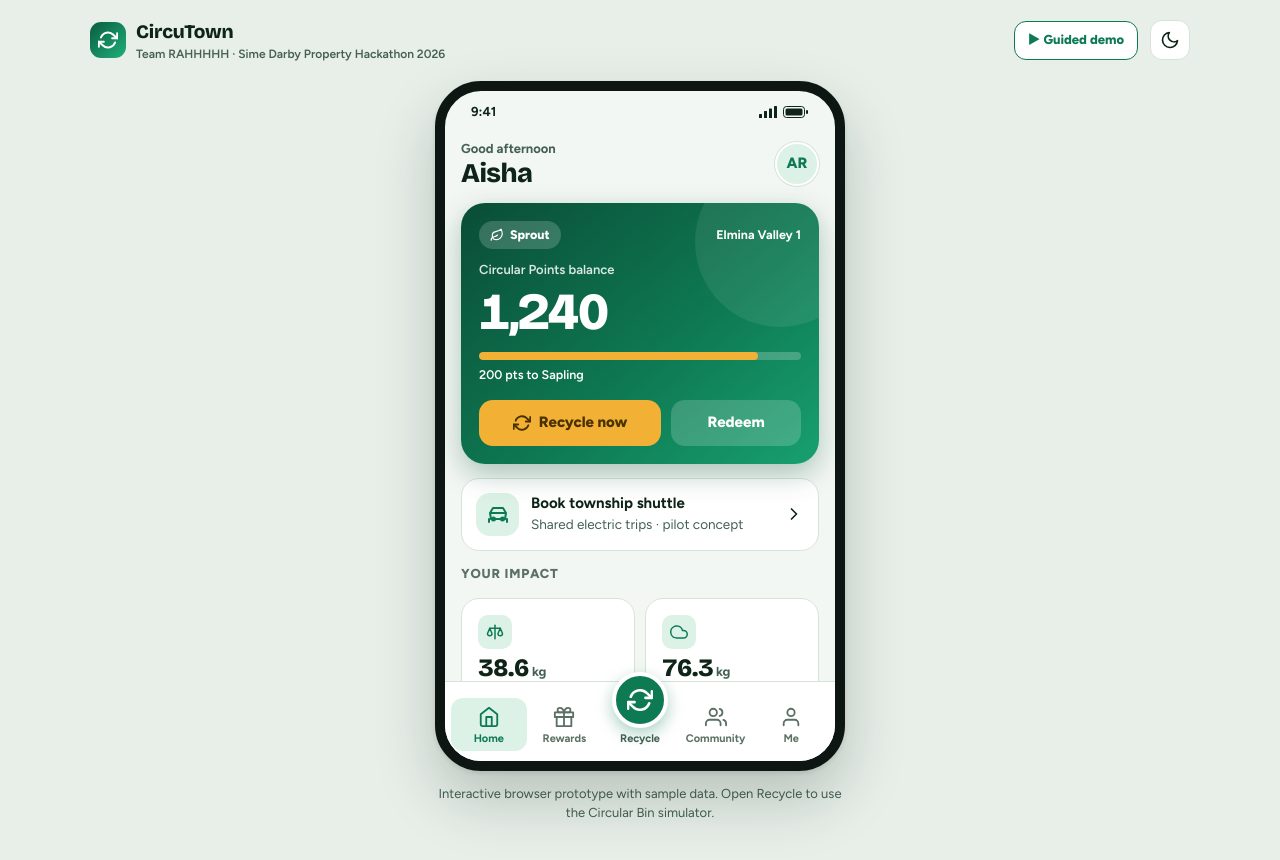
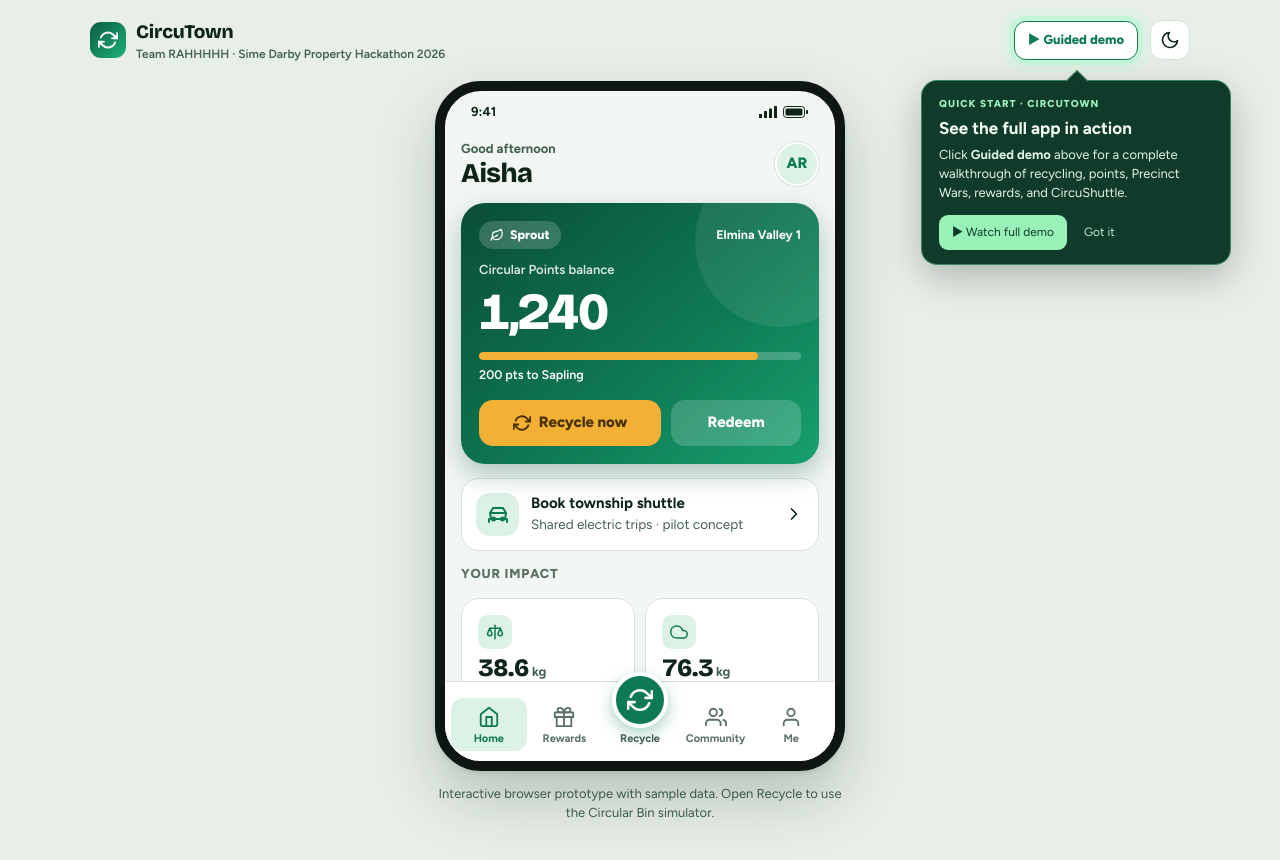
Before and after one commit to JunyuOng/CircuTown-SD-Hackathon, a plain HTML site: page index.html in a window 1280 px wide. Drawn offline with nearby package versions, Linux system fonts and the light colour scheme.

Commit message:
Add first-visit guided demo pointer for judges

```diff
--- a/index.html
+++ b/index.html
@@ -634,6 +634,21 @@ body.demo-active .demo-guide .demo-progress{height:4px!important;margin:0 17px 1
 body.demo-active .demo-guide .demo-progress i{border-radius:99px!important}
 @media(max-width:900px){body.demo-active .demo-guide h2{font-size:17px!important}body.demo-active .demo-guide p{font-size:13.5px!important}body.demo-active .demo-guide .demo-progress{margin:0 12px 8px!important}}
 </style>
+<style id="circutown-tour-hint-style">
+.ct-tour-hint{position:fixed;z-index:250;max-width:min(330px,calc(100vw - 24px));width:310px;background:#103a29;color:#f5fff8;padding:16px 17px 14px;border-radius:16px;box-shadow:0 12px 38px rgba(0,0,0,.25);border:1px solid #77e5a372;animation:ctHintArrive .45s cubic-bezier(.16,1,.3,1) both;font-family:inherit}
+.ct-tour-hint[hidden]{display:none!important}.ct-tour-hint:before{content:"";position:absolute;top:-8px;left:var(--ct-arrow-left,55%);width:15px;height:15px;transform:rotate(45deg);background:#103a29;border-left:1px solid #77e5a372;border-top:1px solid #77e5a372}
+.ct-tour-hint-kicker{font-size:10px;font-weight:800;letter-spacing:.11em;color:#9ef5bf;margin-bottom:6px}
+.ct-tour-hint strong{display:block;font-size:17px;line-height:1.2;margin-bottom:7px}
+.ct-tour-hint p{font-size:13px;line-height:1.48;margin:0 0 12px;color:#e2f4e9}
+.ct-tour-hint-actions{display:flex;gap:9px;align-items:center}
+.ct-tour-hint-start{border:0;border-radius:9px;background:#98f1b7;color:#103a29;padding:9px 13px;font-weight:800;font:inherit;font-size:12px;cursor:pointer}
+.ct-tour-hint-close{border:0;background:transparent;color:#c7e4d4;padding:8px;font:inherit;font-size:12px;cursor:pointer}
+.ct-tour-hint-spotlight{position:relative;z-index:251!important;box-shadow:0 0 0 4px #9bffc390,0 0 0 9px #9bffc320;animation:ctHintGlow 2s ease-in-out infinite}
+@keyframes ctHintArrive{from{opacity:0;transform:translateY(-10px) scale(.98)}to{opacity:1;transform:translateY(0) scale(1)}}
+@keyframes ctHintGlow{50%{box-shadow:0 0 0 5px #9bffc360,0 0 0 13px #9bffc318}}
+@media(max-width:600px){.ct-tour-hint{padding:13px 14px;width:calc(100vw - 24px);max-width:320px}.ct-tour-hint strong{font-size:15px}.ct-tour-hint p{font-size:12px}}
+@media(prefers-reduced-motion:reduce){.ct-tour-hint,.ct-tour-hint-spotlight{animation:none!important}}
+</style>
 </head>
 <body>
 
@@ -1996,4 +2011,39 @@ setInterval(()=>{
 </script>
 
 <div id="demoGuide" class="demo-guide" hidden></div><div id="demoCursor" aria-hidden="true"></div>
+<script id="circutown-tour-hint-script">
+(function(){
+  'use strict';
+  if(new URLSearchParams(location.search).get('demo')==='1')return;
+  const button=document.getElementById('demoTrigger');
+  if(!button)return;
+  const key='circutown-tour-hint-dismissed';
+  try{if(sessionStorage.getItem(key)==='yes')return;}catch(e){}
+  const hint=document.createElement('aside');
+  hint.className='ct-tour-hint';
+  hint.setAttribute('aria-label','Guided demo invitation');
+  hint.innerHTML='<div class="ct-tour-hint-kicker">QUICK START · CIRCUTOWN</div><strong>See the full app in action</strong><p>Click <b>Guided demo</b> above for a complete walkthrough of recycling, points, Precinct Wars, rewards, and CircuShuttle.</p><div class="ct-tour-hint-actions"><button class="ct-tour-hint-start" type="button">▶ Watch full demo</button><button class="ct-tour-hint-close" type="button">Got it</button></div>';
+  document.body.appendChild(hint);
+  function position(){
+    const b=button.getBoundingClientRect();
+    const w=hint.offsetWidth;
+    const x=Math.max(12,Math.min(innerWidth-w-12,b.left+b.width/2-w/2));
+    hint.style.left=x+'px';
+    hint.style.top=Math.min(innerHeight-hint.offsetHeight-12,b.bottom+20)+'px';
+    hint.style.setProperty('--ct-arrow-left',Math.max(16,Math.min(w-30,b.left+b.width/2-x-8))+'px');
+  }
+  function close(){
+    hint.remove();
+    button.classList.remove('ct-tour-hint-spotlight');
+    try{sessionStorage.setItem(key,'yes');}catch(e){}
+    removeEventListener('resize',position);
+  }
+  hint.querySelector('.ct-tour-hint-close').addEventListener('click',close);
+  hint.querySelector('.ct-tour-hint-start').addEventListener('click',()=>{close();button.click();});
+  button.addEventListener('click',close,{once:true});
+  button.classList.add('ct-tour-hint-spotlight');
+  addEventListener('resize',position);
+  position();
+})();
+</script>
 </body></html>
```
